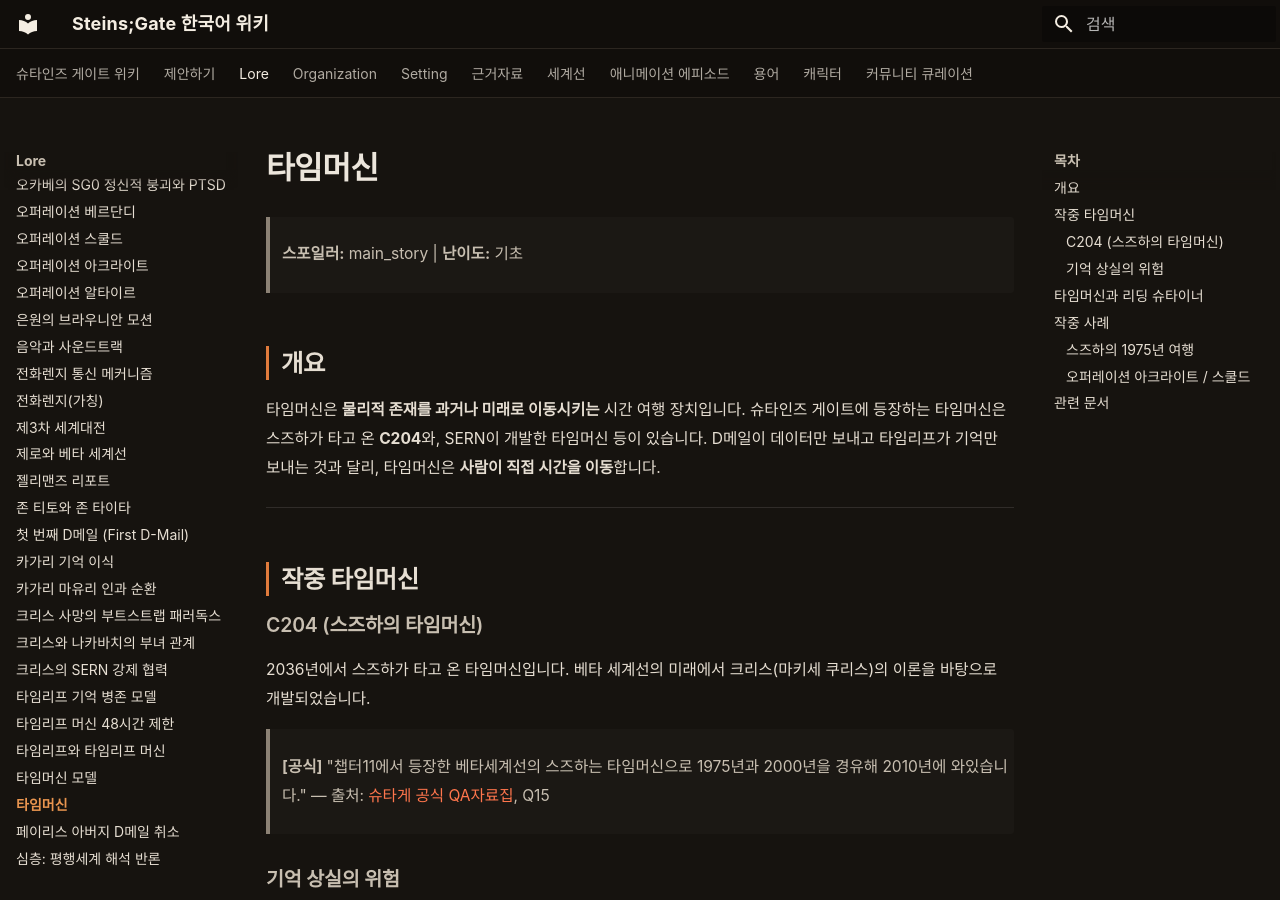
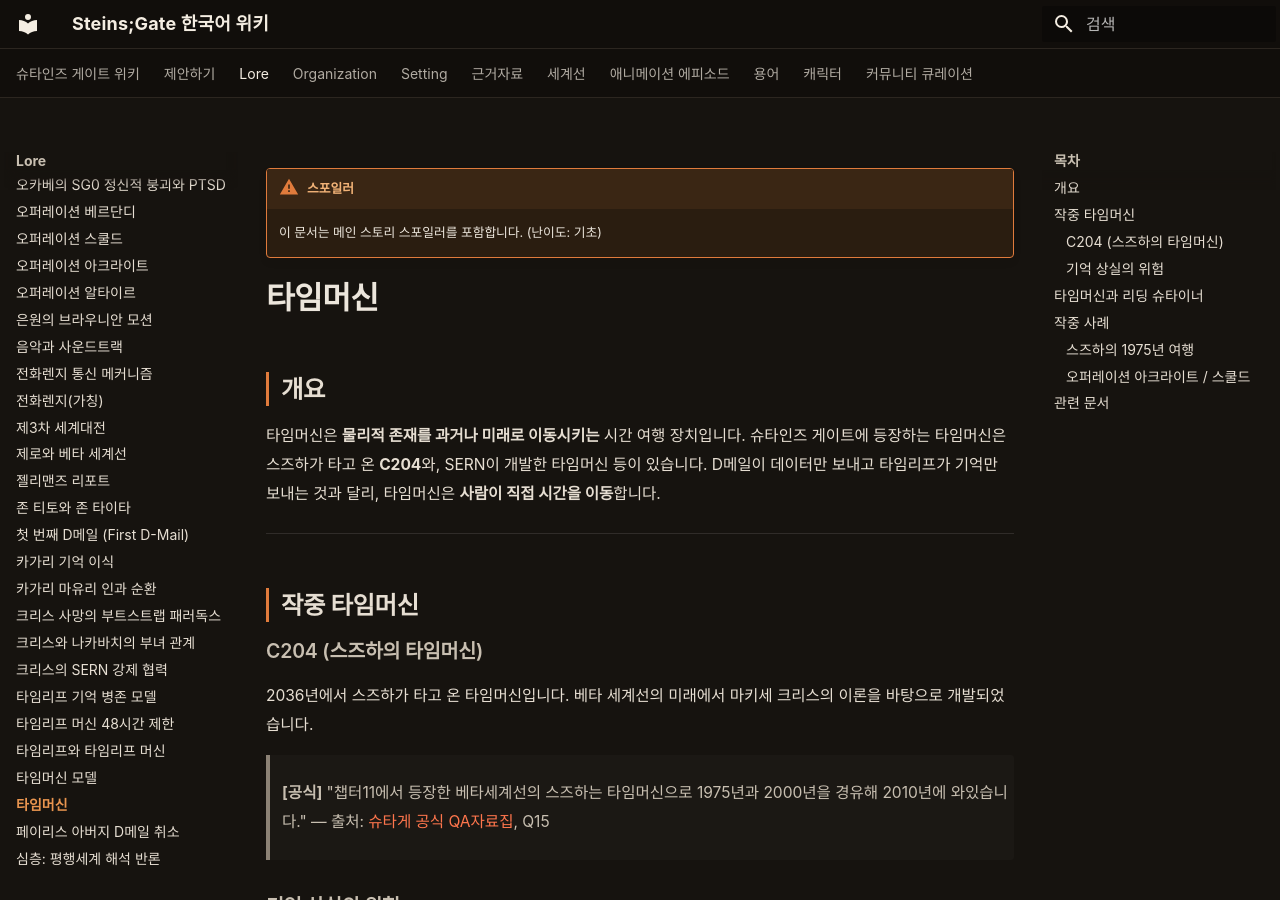
Before and after one commit to sgwiki/sgwiki.github.io, an MkDocs documentation site: the page built from wiki/lore/타임머신.md, in a window 1280 px wide and 900 px high. Built offline with MkDocs 1.6.1 and Material for MkDocs 9.7.7, drawn with Linux system fonts in a browser that asks for light colours; some web fonts are replaced; some of the changed text lies outside the part shown.

Commit message:
chore(wiki): 타임머신 정비 — frontmatter spoiler 보강·스포일러 배지 표준화·인물명 표기 통일
Co-Authored-By: Claude Opus 4.6 <noreply@anthropic.com>

```diff
--- a/wiki/lore/타임머신.md
+++ b/wiki/lore/타임머신.md
@@ -1,10 +1,12 @@
 ---
+spoiler: main_story
 description: "타임머신은 물리적 존재를 과거나 미래로 이동시키는 시간 여행 장치입니다. 슈타인즈 게이트에 등장하는 타임머신은 스즈하가 타고 온 C204와, SERN이 개발한 타임머신 등이 있습니다."
 ---
 
+!!! warning "스포일러"
+    이 문서는 메인 스토리 스포일러를 포함합니다. (난이도: 기초)
+
 # 타임머신
-
-> **스포일러:** main_story | **난이도:** 기초
 
 ## 개요
 
@@ -16,7 +18,7 @@ description: "타임머신은 물리적 존재를 과거나 미래로 이동시
 
 ### C204 (스즈하의 타임머신)
 
-2036년에서 스즈하가 타고 온 타임머신입니다. 베타 세계선의 미래에서 크리스(마키세 쿠리스)의 이론을 바탕으로 개발되었습니다.
+2036년에서 스즈하가 타고 온 타임머신입니다. 베타 세계선의 미래에서 마키세 크리스의 이론을 바탕으로 개발되었습니다.
 
 > **[공식]** "챕터11에서 등장한 베타세계선의 스즈하는 타임머신으로 1975년과 2000년을 경유해 2010년에 와있습니다."
 > — 출처: [슈타게 공식 QA자료집](../근거자료/공식/qa-자료집.md), Q15
```
Also changed, not shown: other parts of wiki/lore/타임머신.md (+1 -1 lines).
